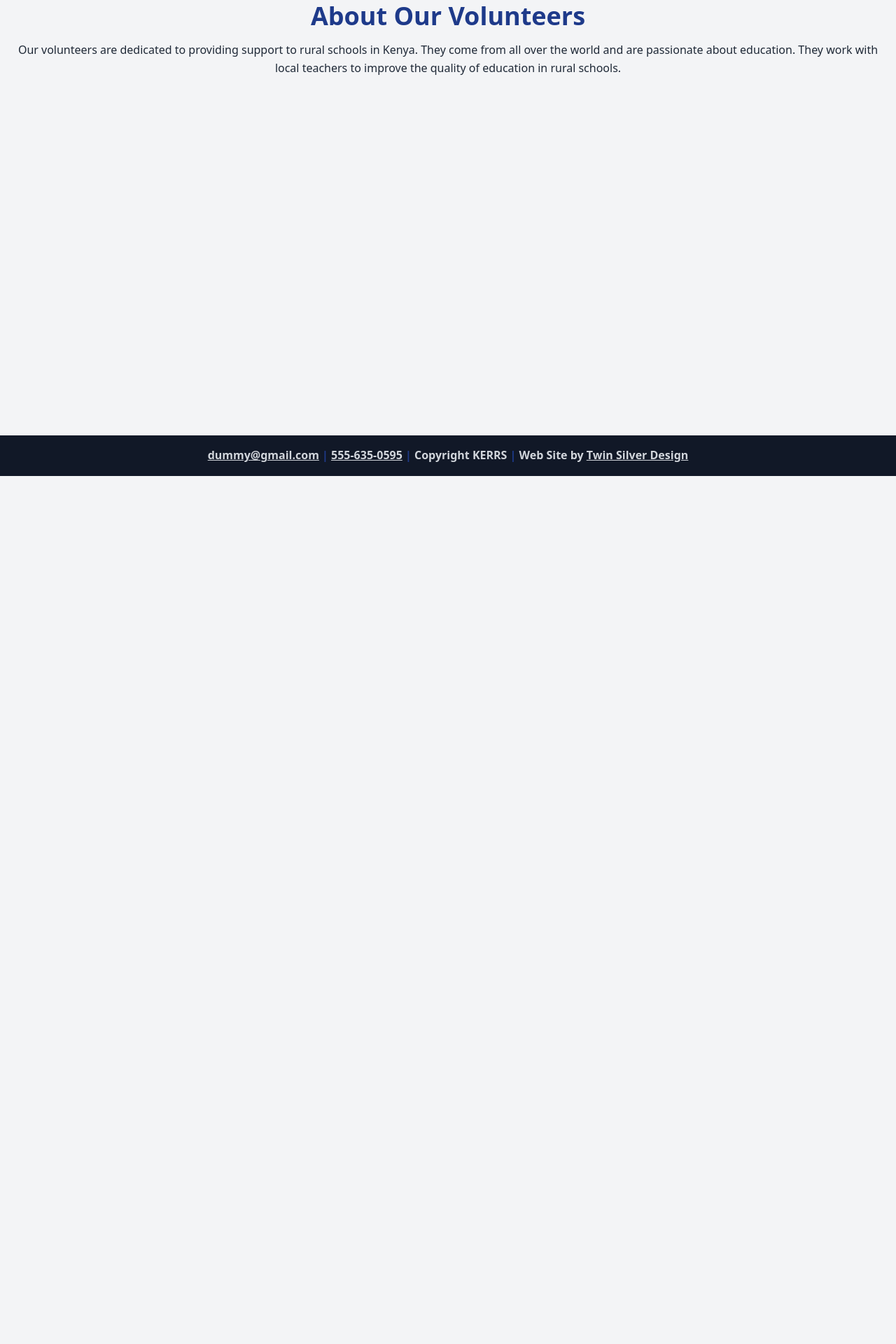
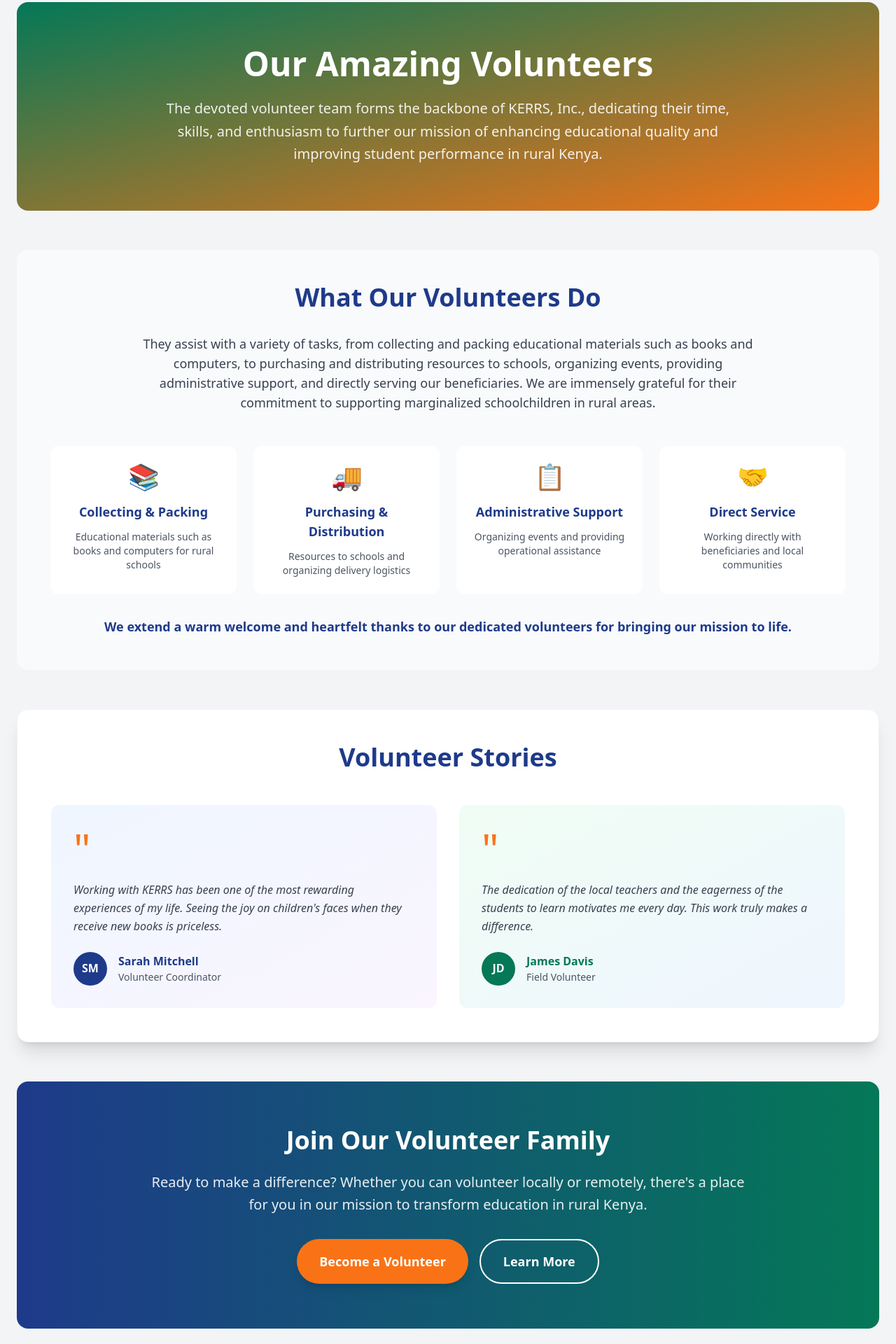
Before and after one commit to wzsamuels/educationruralschools, a Next.js app: page /volunteers in a window 1280 px wide. Shown: the part 120-2040 px from the top of the page at 70% size. Before the commit the page ends 800 px from the top, so only its background shows below. Built offline with nearby package versions, Linux system fonts and the light colour scheme.

Commit message:
Update team and volunteers page

```diff
--- a/app/team/page.tsx
+++ b/app/team/page.tsx
@@ -41,7 +41,7 @@
         <div className="max-w-4xl mx-auto px-6">
           <h1 className="text-5xl font-bold mb-6">Meet Our Team</h1>
           <p className="text-xl leading-relaxed opacity-90">
-            Dedicated leaders working together to transform education in rural Kenya through passion, expertise, and unwavering commitment.
+            A dedicated team is committed to making a real impact in the lives of underserved school children in rural areas. We collaborate closely with the community to form partnerships and nurture relationships that address educational needs in Kenya’s rural schools. Our volunteer teams on the ground, along with our organizational leadership, share a common vision of improving education quality and enhancing student performance in rural Kenya. We believe that, together, we can create lasting positive change.
           </p>
         </div>
       </section>
--- a/app/volunteers/page.tsx
+++ b/app/volunteers/page.tsx
@@ -1,10 +1,107 @@
+"use client";
+import { motion } from "framer-motion";
+
 export default function VolunteerPage () {
   return (
-    <div className="max-w-7xl mx-auto px-6 py-12 space-y-12 bg-background text-text">
+    <div className="max-w-7xl mx-auto px-6 py-12 space-y-14 bg-background text-text">
       {/* Hero Section */}
-      <section className="text-center">
-        <h1 className="text-4xl font-bold text-primary">About Our Volunteers</h1>
-        <p className="mt-4 text-text">Our volunteers are dedicated to providing support to rural schools in Kenya. They come from all over the world and are passionate about education. They work with local teachers to improve the quality of education in rural schools.</p>
+      <section className="bg-gradient-to-br from-secondary to-accent py-16 rounded-2xl text-white text-center">
+        <div className="max-w-4xl mx-auto px-6">
+          <h1 className="text-5xl font-bold mb-6">Our Amazing Volunteers</h1>
+          <p className="text-xl leading-relaxed opacity-90">
+            The devoted volunteer team forms the backbone of KERRS, Inc., dedicating their time, skills, and enthusiasm to further our mission of enhancing educational quality and improving student performance in rural Kenya.
+          </p>
+        </div>
+      </section>
+
+
+
+      {/* What Our Volunteers Do */}
+      <section className="bg-gray-50 rounded-2xl p-12">
+        <h2 className="text-4xl font-bold text-primary text-center mb-8">What Our Volunteers Do</h2>
+        <p className="text-lg text-center text-gray-700 mb-12 max-w-4xl mx-auto">
+          They assist with a variety of tasks, from collecting and packing educational materials such as books and computers, to purchasing and distributing resources to schools, organizing events, providing administrative support, and directly serving our beneficiaries. We are immensely grateful for their commitment to supporting marginalized schoolchildren in rural areas.
+        </p>
+        <div className="grid md:grid-cols-2 lg:grid-cols-4 gap-6">
+          <div className="bg-white rounded-xl p-6 text-center hover:shadow-xl transition-all duration-300 hover:scale-105">
+            <div className="text-4xl mb-4">📚</div>
+            <h3 className="text-lg font-bold text-primary mb-3">Collecting & Packing</h3>
+            <p className="text-gray-600 text-sm">Educational materials such as books and computers for rural schools</p>
+          </div>
+          <div className="bg-white rounded-xl p-6 text-center hover:shadow-xl transition-all duration-300 hover:scale-105">
+            <div className="text-4xl mb-4">🚚</div>
+            <h3 className="text-lg font-bold text-primary mb-3">Purchasing & Distribution</h3>
+            <p className="text-gray-600 text-sm">Resources to schools and organizing delivery logistics</p>
+          </div>
+          <div className="bg-white rounded-xl p-6 text-center hover:shadow-xl transition-all duration-300 hover:scale-105">
+            <div className="text-4xl mb-4">📋</div>
+            <h3 className="text-lg font-bold text-primary mb-3">Administrative Support</h3>
+            <p className="text-gray-600 text-sm">Organizing events and providing operational assistance</p>
+          </div>
+          <div className="bg-white rounded-xl p-6 text-center hover:shadow-xl transition-all duration-300 hover:scale-105">
+            <div className="text-4xl mb-4">🤝</div>
+            <h3 className="text-lg font-bold text-primary mb-3">Direct Service</h3>
+            <p className="text-gray-600 text-sm">Working directly with beneficiaries and local communities</p>
+          </div>
+        </div>
+        <p className="text-center text-lg text-primary font-semibold mt-8">
+          We extend a warm welcome and heartfelt thanks to our dedicated volunteers for bringing our mission to life.
+        </p>
+      </section>
+
+      {/* Volunteer Testimonials */}
+      <section className="bg-white rounded-2xl shadow-xl p-12 border border-gray-100">
+        <h2 className="text-4xl font-bold text-primary text-center mb-12">Volunteer Stories</h2>
+        <div className="grid md:grid-cols-2 gap-8">
+          <div className="bg-gradient-to-br from-blue-50 to-purple-50 rounded-xl p-8">
+            <div className="text-6xl text-accent mb-4">"</div>
+            <p className="text-gray-700 italic mb-6 leading-relaxed">
+              Working with KERRS has been one of the most rewarding experiences of my life. Seeing the joy on children's faces when they receive new books is priceless.
+            </p>
+            <div className="flex items-center">
+              <div className="w-12 h-12 bg-primary rounded-full flex items-center justify-center text-white font-bold mr-4">
+                SM
+              </div>
+              <div>
+                <p className="font-bold text-primary">Sarah Mitchell</p>
+                <p className="text-sm text-gray-600">Volunteer Coordinator</p>
+              </div>
+            </div>
+          </div>
+          <div className="bg-gradient-to-br from-green-50 to-blue-50 rounded-xl p-8">
+            <div className="text-6xl text-accent mb-4">"</div>
+            <p className="text-gray-700 italic mb-6 leading-relaxed">
+              The dedication of the local teachers and the eagerness of the students to learn motivates me every day. This work truly makes a difference.
+            </p>
+            <div className="flex items-center">
+              <div className="w-12 h-12 bg-secondary rounded-full flex items-center justify-center text-white font-bold mr-4">
+                JD
+              </div>
+              <div>
+                <p className="font-bold text-secondary">James Davis</p>
+                <p className="text-sm text-gray-600">Field Volunteer</p>
+              </div>
+            </div>
+          </div>
+        </div>
+      </section>
+
+      {/* Join Us Section */}
+      <section className="bg-gradient-to-r from-primary to-secondary py-16 rounded-2xl text-white text-center">
+        <div className="max-w-4xl mx-auto px-6">
+          <h2 className="text-4xl font-bold mb-6">Join Our Volunteer Family</h2>
+          <p className="text-xl leading-relaxed opacity-90 mb-8">
+            Ready to make a difference? Whether you can volunteer locally or remotely, there's a place for you in our mission to transform education in rural Kenya.
+          </p>
+          <div className="flex flex-col sm:flex-row gap-4 justify-center">
+            <button className="bg-accent hover:bg-accent/90 text-white font-bold py-4 px-8 rounded-full text-lg shadow-lg transition-all duration-300 hover:scale-105">
+              Become a Volunteer
+            </button>
+            <button className="border-2 border-white hover:bg-white hover:text-primary text-white font-bold py-4 px-8 rounded-full text-lg transition-all duration-300 hover:scale-105">
+              Learn More
+            </button>
+          </div>
+        </div>
       </section>
     </div>
   )
```
